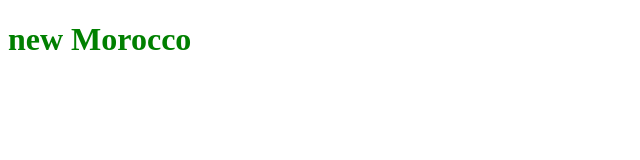
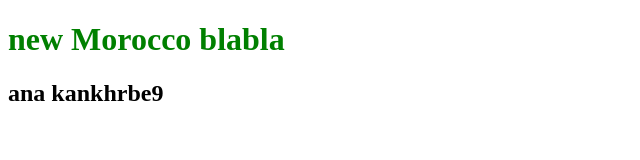
Before and after one commit to imad1007/si, a plain HTML site: page index.html in a window 1280 px wide. Shown: the whole page, without its empty margins (0-640 px from the left). Drawn offline with Linux system fonts and the light colour scheme.

Commit message:
imad changing the index file

```diff
--- a/index.html
+++ b/index.html
@@ -7,6 +7,7 @@
     <link rel="stylesheet" href="./style.css">
 </head>
 <body>
-    <h1>new Morocco</h1>
+    <h1>new Morocco blabla</h1>
+    <h2>ana kankhrbe9</h2>
 </body>
 </html>
```
